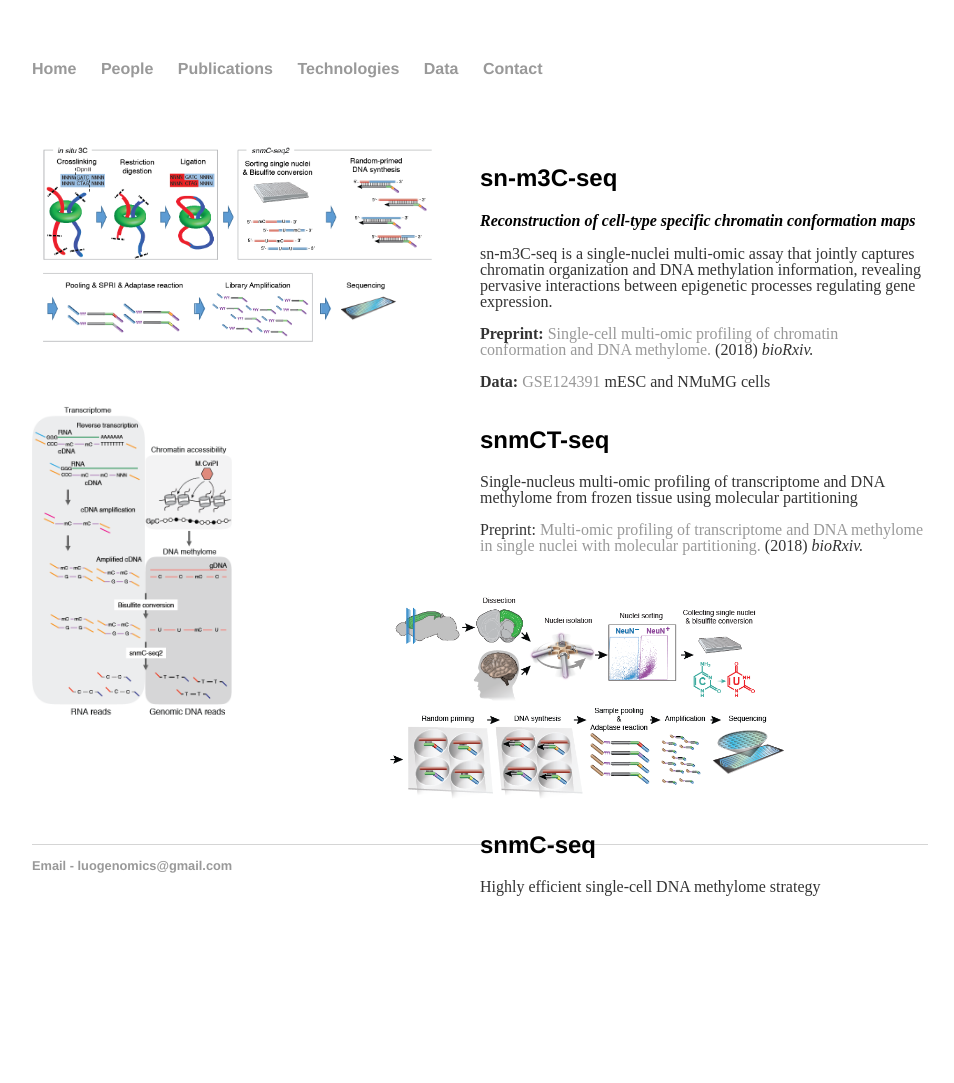
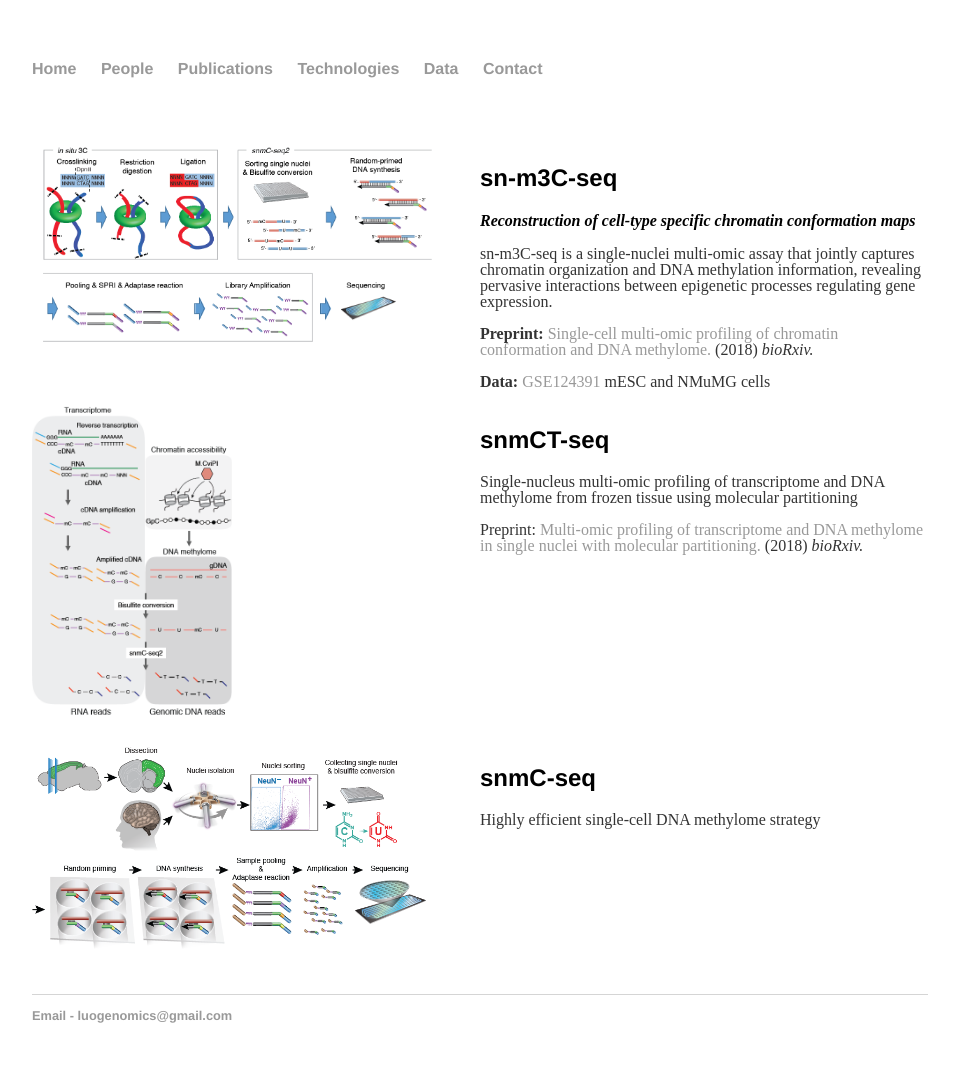
Before and after one commit to luogenomics/luogenomics.github.io, a Jekyll site: the page built from technologies/index.html, in a window 1280 px wide. Shown: the whole page, without its empty margins (160-1114 px from the left). Built offline with Jekyll 4.4.1, drawn with Linux system fonts in a browser that asks for light colours; before the commit the page ends 933 px from its top, so only the background shows below that.

Commit message:
Update index.html

```diff
--- a/technologies/index.html
+++ b/technologies/index.html
@@ -18,7 +18,7 @@ title: Luo Lab Technologies
   </div>
 </div>
 
-<div class="projectbox">
+<div class="projectbox" style="height: 400px;">
   <div class="projectmediabox pull-left">
     <a href="">
       <img width=200 class="projectmedia" src="mCT-seq.png">
```
